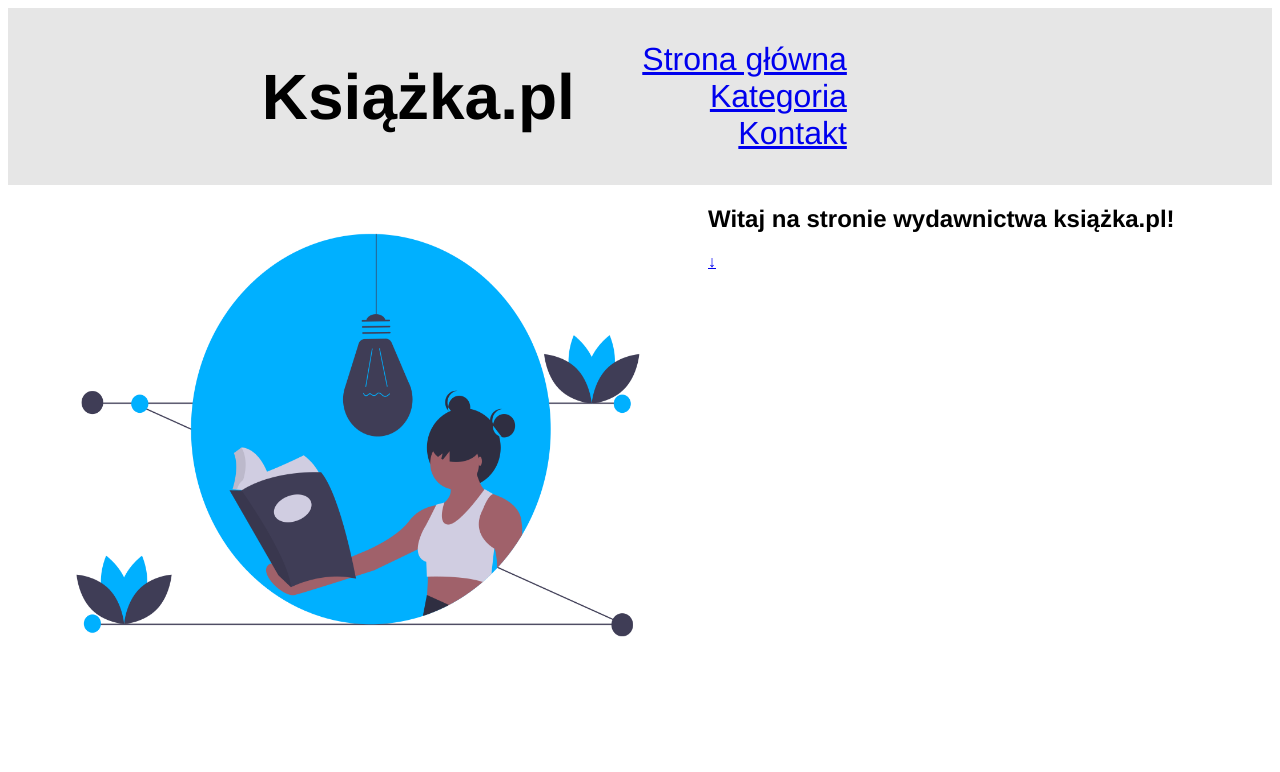
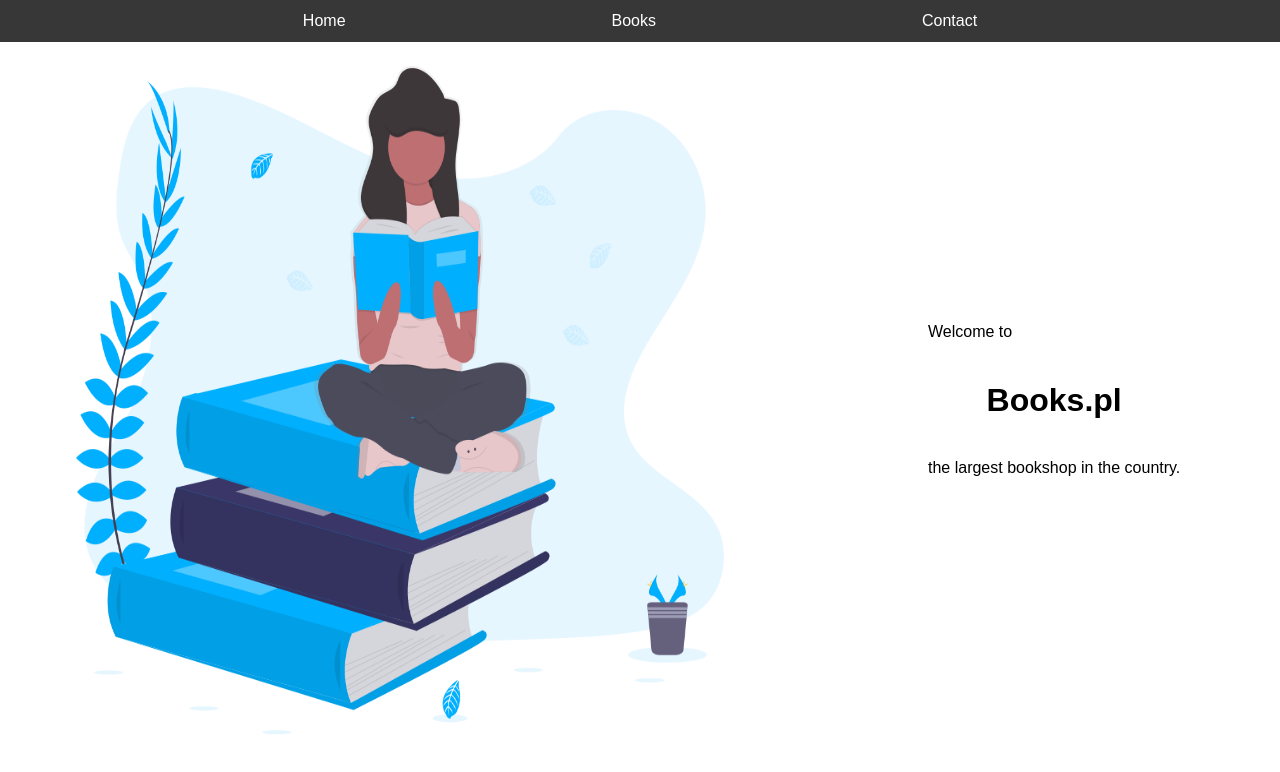
Before and after one commit to damiankokot45/Wikipedia-Page, a plain HTML site: page Ksiazka/index.html in a window 1280 px wide. Drawn offline with Linux system fonts and the light colour scheme.

Commit message:
reconstruction

```diff
--- a/Ksiazka/css/style.css
+++ b/Ksiazka/css/style.css
@@ -1,49 +1,66 @@
-body * {
-    font-family: 'Franklin Gothic Medium', 'Arial Narrow', Arial, sans-serif;
-}
-
-#conteinter{
-    display: flex;
-    border: 1px solid rgb(0, 0, 0);
+*{
+    font-family: Arial, Helvetica, sans-serif;
+    font-size: 16px;
+    margin: 0;
+    padding: 0;
+    line-height: 2;
+    scroll-behavior: smooth;
 
 }
 
-header{
-    display: flex;
-    flex-basis: 100%;
-    background: rgb(230, 230, 230);
-    border: 1px solid rgb(230, 230, 230);
-    font-size: 2em;
-    text-align: right;
-    align-items: center;
-    padding-left: 20%;
-}
-header>h1{
-    display: flex;
-    flex-basis: 20%;
+#navbar{
+    z-index: 50;
+    background-color: rgb(55, 55, 55);
+    position: fixed;
+    transition: top 0.2s;
+    top: 0;
+    width: 100%;
 }
 
-header>nav{
-    display: flex;
-    flex-basis: 80%;
-
+#navbar a{
+    display: block;
+    color: white;
+    padding: 5px;
+    text-decoration: none;
+    text-align: center;
 }
 
-header>nav>ul{
-    list-style: none;
-    flex-basis: 33.33%;
+#navbar a:hover{
+    color: black;
+    background-color: rgb(255, 255, 255);
 }
 
-main{
+#navbar>div{
     display: flex;
+    justify-content: center;
+    gap: 20%;
+}
+
+h2{
+    display: block;
+    padding: 20px;
+    text-align: center;
+    font-size: 2em;
+    color: black;
+    font-weight: bold;
+}
+
+.header-container{
+    max-width: 1400px;
+    height: 100%;
+    margin: auto;
+    display: flex;
+    gap: 10%;
+}
+
+.header-container>div{
+    display: flex;
+    width: 100%;
+    align-items: center;
+    justify-content: space-between;
     flex-basis: 100%;
 }
 
-.photo_main{
-    display: flex;
-    flex-basis: 50%;
+#photo{
+    align-items: flex-end;
 }
-.article_title{
-    display: flex;
-    flex-basis: 50%;
-}
--- a/Ksiazka/index.html
+++ b/Ksiazka/index.html
@@ -4,29 +4,29 @@
     <meta charset="UTF-8">
     <meta http-equiv="X-UA-Compatible" content="IE=edge">
     <meta name="viewport" content="width=device-width, initial-scale=1.0">
-    <title>Ksiazka</title>
+    <title>Books.pl</title>
     <link rel="stylesheet" href="css/style.css">
 </head>
 <body>
-    <div id="container">
-    <header>
-        <h1>Książka.pl</h1>
-        <nav>
-            <ul>
-                <li><a href="#">Strona główna</a></li>
-                <li><a href="#">Kategoria</a></li>
-                <li><a href="#">Kontakt</a></li>
-            </ul>
-        </nav>
+    <div id="navbar">
+        <div>
+            <a href="#">Home</a>
+            <a href="#">Books</a>
+            <a href="#">Contact</a>
+        </div>
+    </div>
+    <header id="home">
+        <div class="header-container">
+            <div id="photo"><img src="Photos/undraw_book_lover_mkck.png" alt="" width="800px" height="800px"></div>
+            <div id="welcome">
+                <div>
+                    <p>Welcome to</p>
+                    <h2>Books.pl</h2>
+                    <p>the largest bookshop in the country.</p>
+                </div>
+            </div>
+        </div>
     </header>
-    <main>
-        <img class="photo_main" src="Photos/undraw_book_reading_kx9s.png" alt="Tekst alternatywny" width="700px" height="500px">
-        <article class="article__title">
-            <h2>Witaj na stronie wydawnictwa książka.pl!</h2>
-            <div class="arrow"><a href="#">&darr;</a></div>
-        </article>
 
-    </main>
-    </div>
 </body>
 </html>
```
Also changed, not shown: 1 other file.
